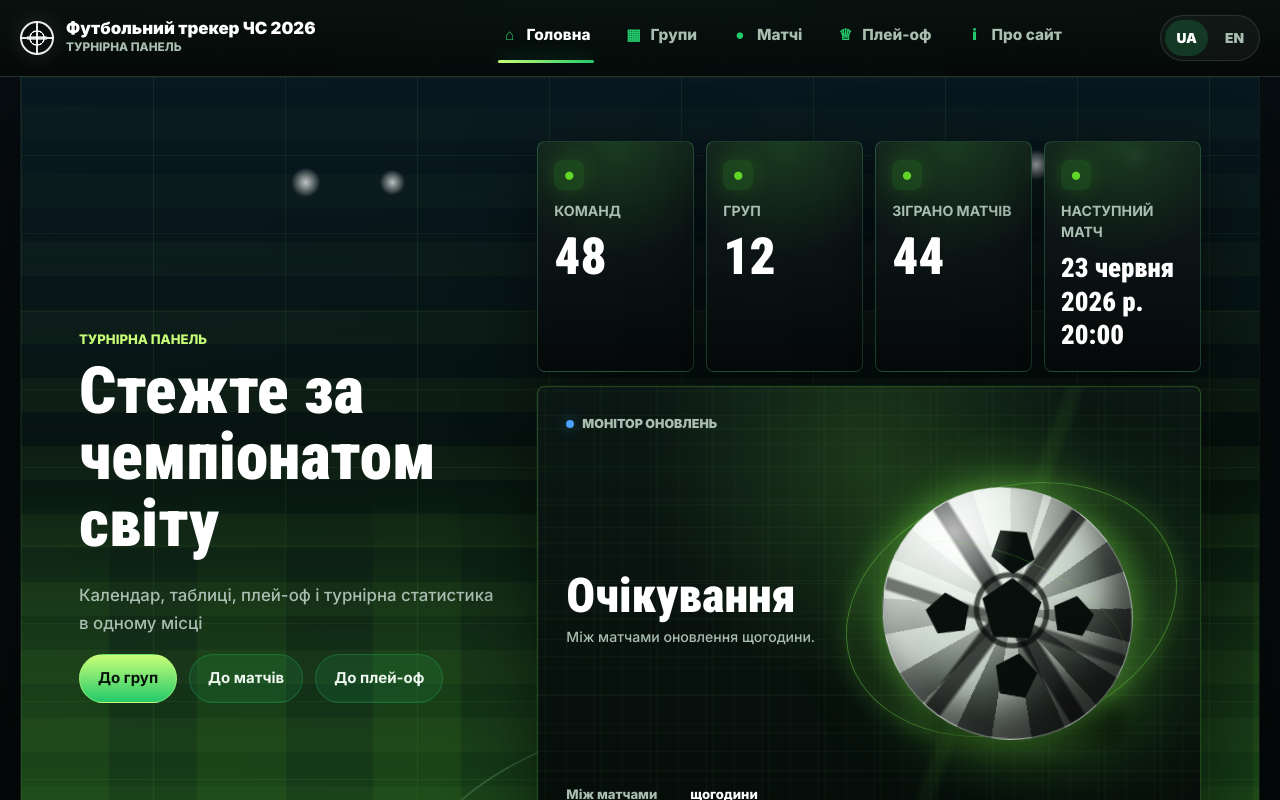
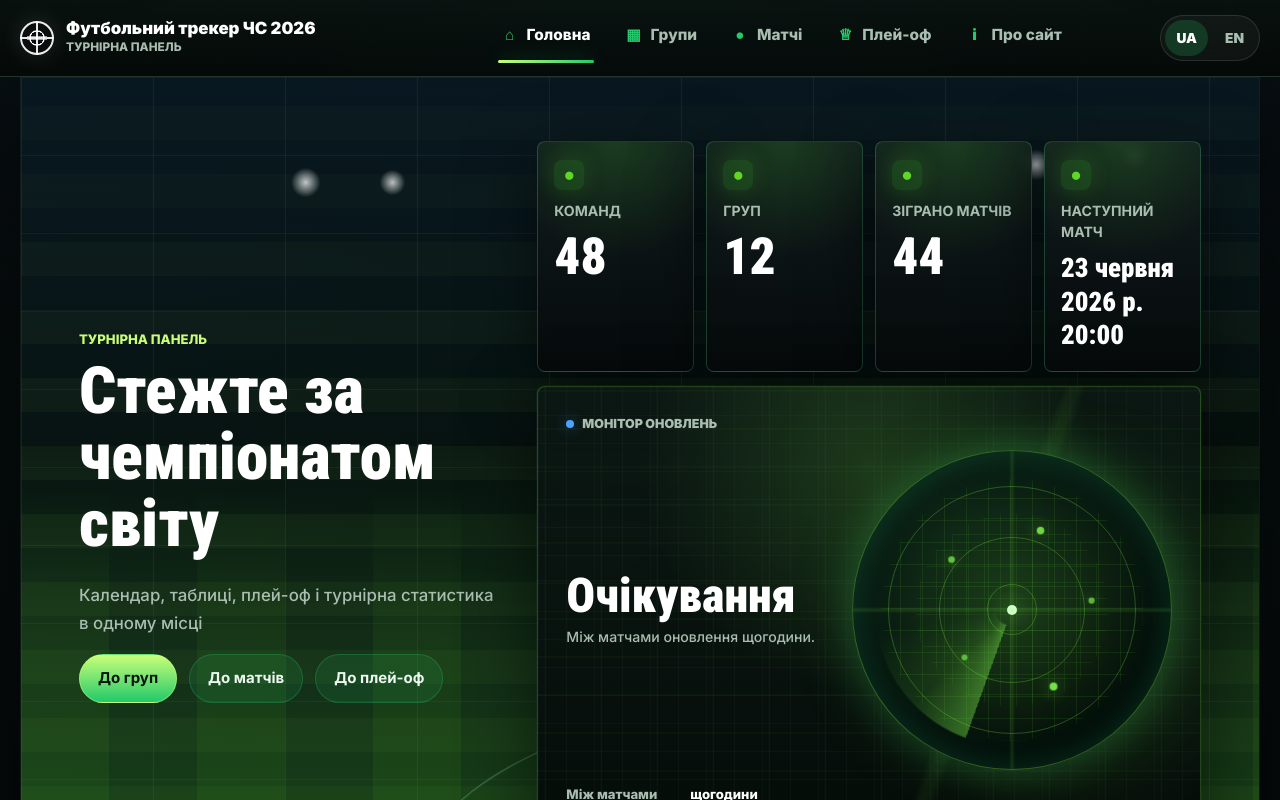
Before and after one commit to alexrud1993/fifa-world-cup-2026-tracker, a React (Vite) app: page / in a window 1280 px wide. Shown: the top 800 px of the page. Built offline with nearby package versions, Linux system fonts and the light colour scheme.

Commit message:
Restore update monitor radar

```diff
--- a/src/components/UpdateMonitor.tsx
+++ b/src/components/UpdateMonitor.tsx
@@ -31,15 +31,18 @@ export function UpdateMonitor({ language, lastUpdated, matches, status, t }: Upd
           <p>{isLive ? t("updateMonitor.liveCadence") : t("updateMonitor.hourlyCadence")}</p>
         </div>
 
-        <div className="update-ball-stage" aria-hidden="true">
-          <span className="update-ball-shadow" />
-          <span className="update-football">
-            <span className="football-panel football-panel--center" />
-            <span className="football-panel football-panel--top" />
-            <span className="football-panel football-panel--right" />
-            <span className="football-panel football-panel--bottom" />
-            <span className="football-panel football-panel--left" />
-          </span>
+        <div className="update-radar" aria-hidden="true">
+          <span className="update-radar-grid" />
+          <span className="update-radar-ring update-radar-ring--outer" />
+          <span className="update-radar-ring update-radar-ring--middle" />
+          <span className="update-radar-ring update-radar-ring--inner" />
+          <span className="update-radar-sweep" />
+          <span className="update-radar-core" />
+          <span className="update-radar-blip update-radar-blip--one" />
+          <span className="update-radar-blip update-radar-blip--two" />
+          <span className="update-radar-blip update-radar-blip--three" />
+          <span className="update-radar-blip update-radar-blip--four" />
+          <span className="update-radar-blip update-radar-blip--five" />
         </div>
       </div>
 
--- a/src/styles/globals.css
+++ b/src/styles/globals.css
@@ -447,129 +447,138 @@ button {
   line-height: 1.35;
 }
 
-.update-ball-stage {
+.update-radar {
   position: relative;
   width: min(100%, 320px);
   aspect-ratio: 1;
   justify-self: end;
   display: grid;
   place-items: center;
-  perspective: 760px;
-  filter: drop-shadow(0 0 34px rgba(126, 242, 75, 0.3));
-}
-
-.update-ball-stage::before {
+  overflow: hidden;
+  border: 1px solid rgba(126, 242, 75, 0.36);
+  border-radius: 999px;
+  background:
+    radial-gradient(circle at 50% 50%, rgba(215, 255, 209, 0.22) 0 2px, transparent 3px),
+    radial-gradient(circle at 50% 50%, rgba(126, 242, 75, 0.18), transparent 62%),
+    linear-gradient(145deg, rgba(9, 31, 23, 0.9), rgba(2, 8, 7, 0.96));
+  box-shadow:
+    inset 0 0 34px rgba(41, 207, 114, 0.18),
+    0 0 42px rgba(41, 207, 114, 0.18);
+  filter: drop-shadow(0 0 30px rgba(126, 242, 75, 0.18));
+}
+
+.update-radar::before,
+.update-radar::after {
   position: absolute;
-  inset: -3%;
+  content: "";
+  pointer-events: none;
+}
+
+.update-radar::before {
+  inset: 8%;
   border-radius: 999px;
-  content: "";
-  border: 1px solid rgba(126, 242, 75, 0.42);
-  background: radial-gradient(circle, rgba(126, 242, 75, 0.16), transparent 63%);
-  box-shadow:
-    inset 0 0 28px rgba(126, 242, 75, 0.14),
-    0 0 28px rgba(126, 242, 75, 0.14);
-  transform: rotate(-18deg) scaleY(0.72);
-}
-
-.update-ball-stage::after {
+  background:
+    linear-gradient(rgba(126, 242, 75, 0.13) 1px, transparent 1px),
+    linear-gradient(90deg, rgba(126, 242, 75, 0.13) 1px, transparent 1px);
+  background-size: 22px 22px;
+  mask-image: radial-gradient(circle, #000 0 68%, transparent 70%);
+  opacity: 0.72;
+}
+
+.update-radar::after {
+  inset: 0;
+  background:
+    linear-gradient(transparent 49%, rgba(126, 242, 75, 0.2) 50%, transparent 51%),
+    linear-gradient(90deg, transparent 49%, rgba(126, 242, 75, 0.18) 50%, transparent 51%);
+  opacity: 0.7;
+}
+
+.update-radar-grid,
+.update-radar-ring,
+.update-radar-sweep,
+.update-radar-core,
+.update-radar-blip {
   position: absolute;
-  inset: 12%;
-  border-top: 1px solid rgba(126, 242, 75, 0.5);
+  pointer-events: none;
+}
+
+.update-radar-grid {
+  inset: 16%;
   border-radius: 999px;
-  content: "";
-  opacity: 0.72;
-  transform: rotate(24deg) scaleY(0.42);
-}
-
-.update-ball-shadow {
-  position: absolute;
-  right: 14%;
-  bottom: 9%;
-  width: 62%;
-  height: 13%;
+  background:
+    linear-gradient(rgba(126, 242, 75, 0.08) 1px, transparent 1px),
+    linear-gradient(90deg, rgba(126, 242, 75, 0.08) 1px, transparent 1px);
+  background-size: 16px 16px;
+  mask-image: radial-gradient(circle, #000 0 62%, transparent 64%);
+}
+
+.update-radar-ring {
+  inset: var(--ring-inset);
+  border: 1px solid rgba(126, 242, 75, 0.27);
   border-radius: 999px;
-  background: rgba(0, 0, 0, 0.48);
-  filter: blur(9px);
-}
-
-.update-football {
-  position: relative;
-  display: block;
-  width: 80%;
-  aspect-ratio: 1;
-  overflow: hidden;
-  border: 1px solid rgba(255, 255, 255, 0.34);
+}
+
+.update-radar-ring--outer {
+  --ring-inset: 11%;
+}
+
+.update-radar-ring--middle {
+  --ring-inset: 27%;
+}
+
+.update-radar-ring--inner {
+  --ring-inset: 42%;
+}
+
+.update-radar-sweep {
+  inset: 7%;
   border-radius: 999px;
-  background:
-    radial-gradient(circle at 28% 22%, rgba(255, 255, 255, 0.95), rgba(225, 235, 226, 0.9) 24%, rgba(130, 145, 136, 0.54) 58%, rgba(20, 29, 24, 0.86) 100%),
-    repeating-conic-gradient(from 18deg, rgba(6, 10, 8, 0.95) 0 16deg, rgba(240, 248, 240, 0.96) 16deg 34deg);
-  box-shadow:
-    inset -24px -28px 34px rgba(0, 0, 0, 0.52),
-    inset 18px 14px 24px rgba(255, 255, 255, 0.34),
-    0 0 38px rgba(126, 242, 75, 0.3);
-  transform: rotateX(10deg) rotateY(-18deg);
-  transform-style: preserve-3d;
-}
-
-.update-football::before {
-  position: absolute;
-  inset: 0;
-  content: "";
-  background:
-    linear-gradient(55deg, transparent 0 46%, rgba(6, 10, 8, 0.72) 47% 51%, transparent 52%),
-    linear-gradient(125deg, transparent 0 46%, rgba(6, 10, 8, 0.72) 47% 51%, transparent 52%),
-    linear-gradient(15deg, transparent 0 43%, rgba(6, 10, 8, 0.52) 44% 47%, transparent 48%),
-    radial-gradient(circle at 50% 50%, transparent 0 18%, rgba(6, 10, 8, 0.68) 19% 21%, transparent 22%);
-  mix-blend-mode: multiply;
-}
-
-.update-football::after {
-  position: absolute;
-  inset: 0;
-  content: "";
-  background:
-    radial-gradient(circle at 26% 20%, rgba(255, 255, 255, 0.62), transparent 22%),
-    radial-gradient(circle at 74% 78%, rgba(0, 0, 0, 0.34), transparent 34%);
-  pointer-events: none;
-}
-
-.football-panel {
-  position: absolute;
-  display: block;
-  width: 26%;
-  aspect-ratio: 1;
-  background: #07100c;
-  clip-path: polygon(50% 0, 96% 35%, 78% 92%, 22% 92%, 4% 35%);
-  box-shadow: inset 0 0 0 2px rgba(255, 255, 255, 0.08);
-}
-
-.football-panel--center {
-  top: 37%;
-  left: 37%;
-}
-
-.football-panel--top {
-  top: 13%;
-  left: 37%;
-  transform: scale(0.74) rotate(180deg);
-}
-
-.football-panel--right {
-  top: 38%;
-  right: 12%;
-  transform: scale(0.68) rotate(82deg);
-}
-
-.football-panel--bottom {
-  bottom: 11%;
-  left: 39%;
-  transform: scale(0.7) rotate(8deg);
-}
-
-.football-panel--left {
-  top: 40%;
-  left: 12%;
-  transform: scale(0.68) rotate(-82deg);
+  background: conic-gradient(from -38deg, rgba(126, 242, 75, 0.52), rgba(126, 242, 75, 0.16) 26deg, transparent 62deg);
+  mask-image: radial-gradient(circle, transparent 0 8%, #000 9% 70%, transparent 71%);
+  opacity: 0.78;
+  transform-origin: 50% 50%;
+}
+
+.update-radar-core {
+  inset: calc(50% - 5px);
+  width: 10px;
+  height: 10px;
+  border-radius: 999px;
+  background: #d7ffd1;
+  box-shadow: 0 0 24px rgba(126, 242, 75, 0.86);
+}
+
+.update-radar-blip {
+  width: 7px;
+  height: 7px;
+  border-radius: 999px;
+  background: #7ef24b;
+  box-shadow: 0 0 15px rgba(126, 242, 75, 0.82);
+}
+
+.update-radar-blip--one {
+  top: 24%;
+  left: 58%;
+}
+
+.update-radar-blip--two {
+  top: 46%;
+  left: 74%;
+}
+
+.update-radar-blip--three {
+  top: 64%;
+  left: 34%;
+}
+
+.update-radar-blip--four {
+  top: 33%;
+  left: 30%;
+}
+
+.update-radar-blip--five {
+  top: 73%;
+  left: 62%;
 }
 
 .update-monitor-lines {
@@ -1944,7 +1953,7 @@ button {
     grid-template-columns: minmax(0, 1fr);
   }
 
-  .update-ball-stage {
+  .update-radar {
     width: min(76vw, 260px);
     justify-self: center;
   }
@@ -2089,7 +2098,7 @@ button {
     justify-content: flex-start;
   }
 
-  .update-ball-stage {
+  .update-radar {
     width: min(78vw, 220px);
   }
 
@@ -2190,14 +2199,22 @@ button {
     }
   }
 
-  @keyframes footballTurn {
+  @keyframes radarSweep {
+    to {
+      transform: rotate(360deg);
+    }
+  }
+
+  @keyframes radarBlip {
     0%,
     100% {
-      transform: rotateX(10deg) rotateY(-22deg) rotateZ(-2deg);
+      opacity: 0.68;
+      transform: scale(0.86);
     }
 
     50% {
-      transform: rotateX(10deg) rotateY(22deg) rotateZ(2deg);
+      opacity: 1;
+      transform: scale(1.22);
     }
   }
 
@@ -2220,8 +2237,28 @@ button {
     animation: goalNetDrift 14s linear infinite alternate;
   }
 
-  .update-football {
-    animation: footballTurn 9s ease-in-out infinite;
+  .update-radar-sweep {
+    animation: radarSweep 9s linear infinite;
+  }
+
+  .update-radar-blip {
+    animation: radarBlip 2.6s ease-in-out infinite;
+  }
+
+  .update-radar-blip--two {
+    animation-delay: 0.45s;
+  }
+
+  .update-radar-blip--three {
+    animation-delay: 0.9s;
+  }
+
+  .update-radar-blip--four {
+    animation-delay: 1.2s;
+  }
+
+  .update-radar-blip--five {
+    animation-delay: 1.6s;
   }
 
   .match-card,
```
